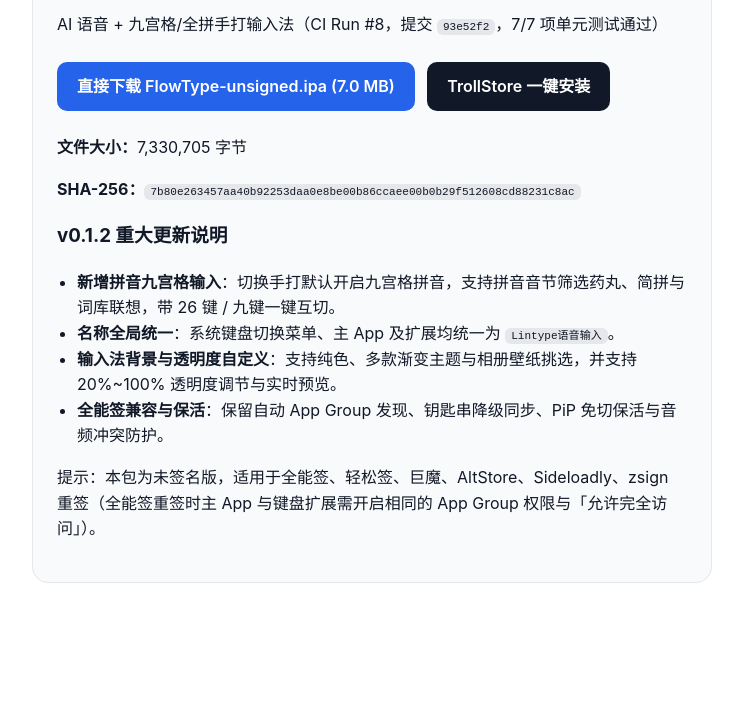
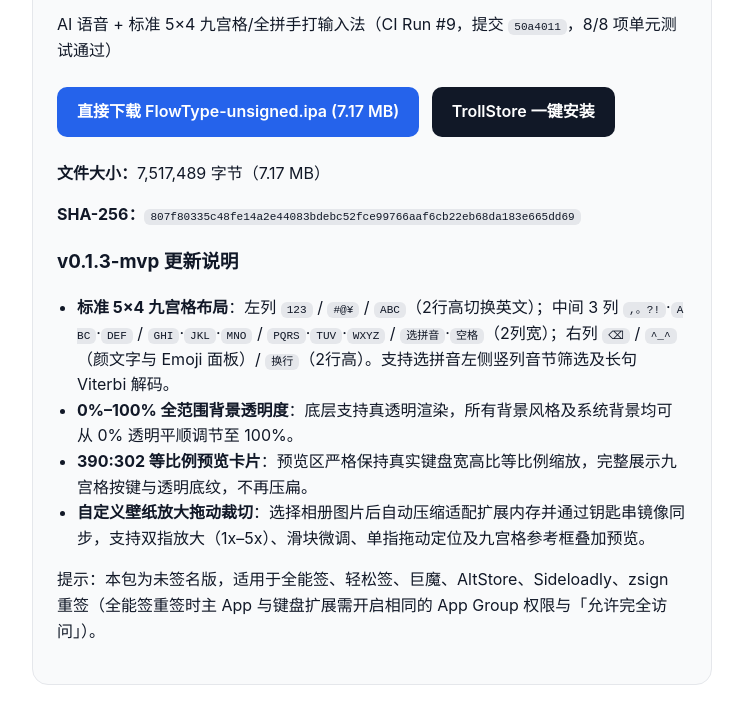
Before and after one commit to Pinevu/flowtype-ios, a plain HTML site: page index.html in a window 1280 px wide. Shown: the part 147-872 px from the top of the page, without its empty margins (268-1011 px from the left). Before the commit the page ends 800 px from the top, so only its background shows below. Drawn offline with Linux system fonts and the light colour scheme.

Commit message:
Update IPA and download page to v0.1.3-mvp (50a4011)

```diff
--- a/index.html
+++ b/index.html
@@ -3,7 +3,7 @@
 <head>
   <meta charset="utf-8">
   <meta name="viewport" content="width=device-width, initial-scale=1">
-  <title>Lintype 语音输入法 — IPA 下载</title>
+  <title>Lintype语音输入 — IPA 下载</title>
   <style>
     body { font-family: -apple-system, BlinkMacSystemFont, "PingFang SC", sans-serif; max-width: 680px; margin: 40px auto; padding: 0 20px; color: #111827; line-height: 1.6; }
     .card { border: 1px solid #e5e7eb; border-radius: 16px; padding: 24px; background: #f9fafb; }
@@ -15,20 +15,20 @@
 </head>
 <body>
   <div class="card">
-    <h1>Lintype 语音输入法 (v0.1.2)</h1>
-    <p>AI 语音 + 九宫格/全拼手打输入法（CI Run #8，提交 <code>93e52f2</code>，7/7 项单元测试通过）</p>
+    <h1>Lintype语音输入 (v0.1.3-mvp)</h1>
+    <p>AI 语音 + 标准 5×4 九宫格/全拼手打输入法（CI Run #9，提交 <code>50a4011</code>，8/8 项单元测试通过）</p>
     <p>
-      <a class="btn" href="./FlowType-unsigned.ipa" download="FlowType-unsigned.ipa">直接下载 FlowType-unsigned.ipa (7.0 MB)</a>
+      <a class="btn" href="./FlowType-unsigned.ipa" download="FlowType-unsigned.ipa">直接下载 FlowType-unsigned.ipa (7.17 MB)</a>
       <a class="btn btn-sec" href="apple-magnifier://install?url=https://pinevu.github.io/flowtype-ios/FlowType-unsigned.ipa">TrollStore 一键安装</a>
     </p>
-    <p><strong>文件大小：</strong>7,330,705 字节</p>
-    <p><strong>SHA-256：</strong><code>7b80e263457aa40b92253daa0e8be00b86ccaee00b0b29f512608cd88231c8ac</code></p>
-    <h3>v0.1.2 重大更新说明</h3>
+    <p><strong>文件大小：</strong>7,517,489 字节（7.17 MB）</p>
+    <p><strong>SHA-256：</strong><code>807f80335c48fe14a2e44083bdebc52fce99766aaf6cb22eb68da183e665dd69</code></p>
+    <h3>v0.1.3-mvp 更新说明</h3>
     <ul>
-      <li><strong>新增拼音九宫格输入</strong>：切换手打默认开启九宫格拼音，支持拼音音节筛选药丸、简拼与词库联想，带 26 键 / 九键一键互切。</li>
-      <li><strong>名称全局统一</strong>：系统键盘切换菜单、主 App 及扩展均统一为 <code>Lintype语音输入</code>。</li>
-      <li><strong>输入法背景与透明度自定义</strong>：支持纯色、多款渐变主题与相册壁纸挑选，并支持 20%~100% 透明度调节与实时预览。</li>
-      <li><strong>全能签兼容与保活</strong>：保留自动 App Group 发现、钥匙串降级同步、PiP 免切保活与音频冲突防护。</li>
+      <li><strong>标准 5×4 九宫格布局</strong>：左列 <code>123</code> / <code>#@¥</code> / <code>ABC</code>（2行高切换英文）；中间 3 列 <code>,。?!</code>·<code>ABC</code>·<code>DEF</code> / <code>GHI</code>·<code>JKL</code>·<code>MNO</code> / <code>PQRS</code>·<code>TUV</code>·<code>WXYZ</code> / <code>选拼音</code>·<code>空格</code>（2列宽）；右列 <code>⌫</code> / <code>^_^</code>（颜文字与 Emoji 面板）/ <code>换行</code>（2行高）。支持选拼音左侧竖列音节筛选及长句 Viterbi 解码。</li>
+      <li><strong>0%–100% 全范围背景透明度</strong>：底层支持真透明渲染，所有背景风格及系统背景均可从 0% 透明平顺调节至 100%。</li>
+      <li><strong>390:302 等比例预览卡片</strong>：预览区严格保持真实键盘宽高比等比例缩放，完整展示九宫格按键与透明底纹，不再压扁。</li>
+      <li><strong>自定义壁纸放大拖动裁切</strong>：选择相册图片后自动压缩适配扩展内存并通过钥匙串镜像同步，支持双指放大（1x–5x）、滑块微调、单指拖动定位及九宫格参考框叠加预览。</li>
     </ul>
     <p>提示：本包为未签名版，适用于全能签、轻松签、巨魔、AltStore、Sideloadly、zsign 重签（全能签重签时主 App 与键盘扩展需开启相同的 App Group 权限与「允许完全访问」）。</p>
   </div>
```
Also changed, not shown: 1 other file.
